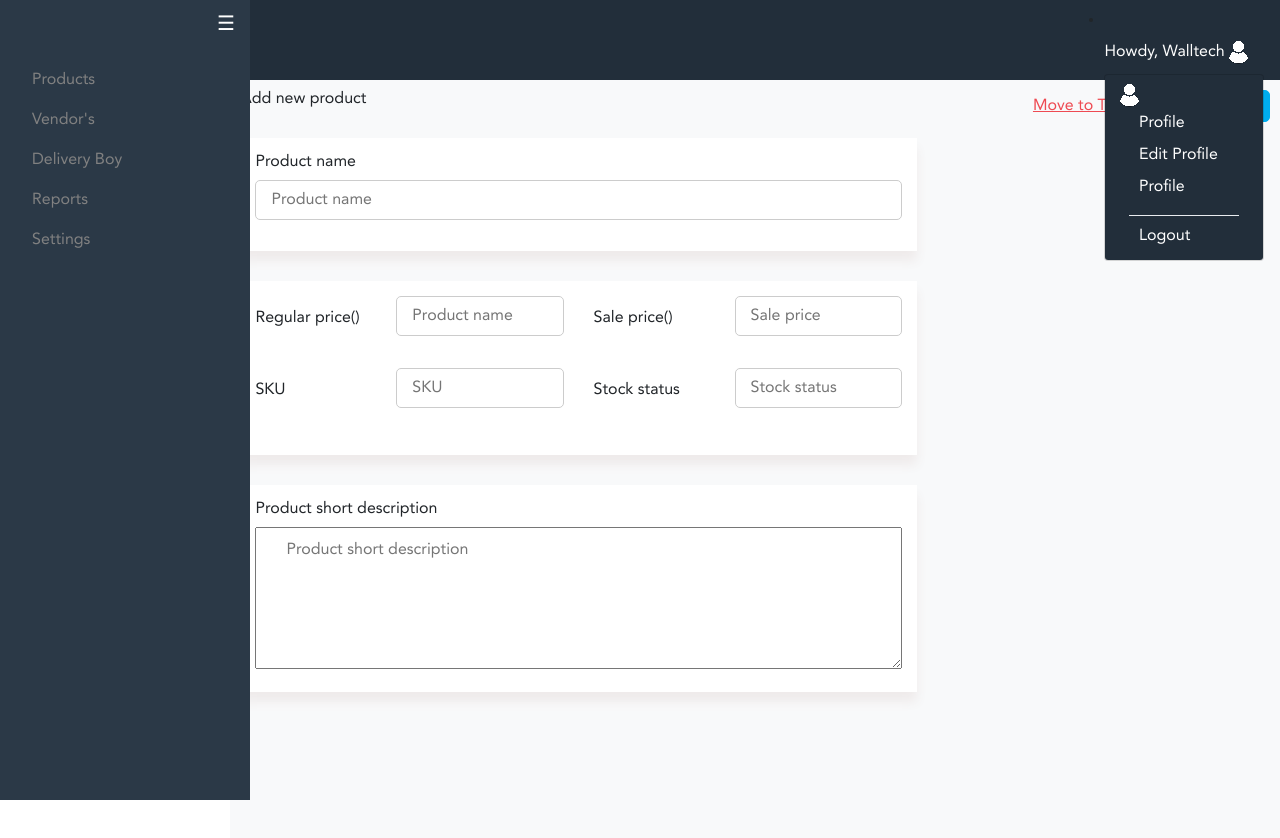
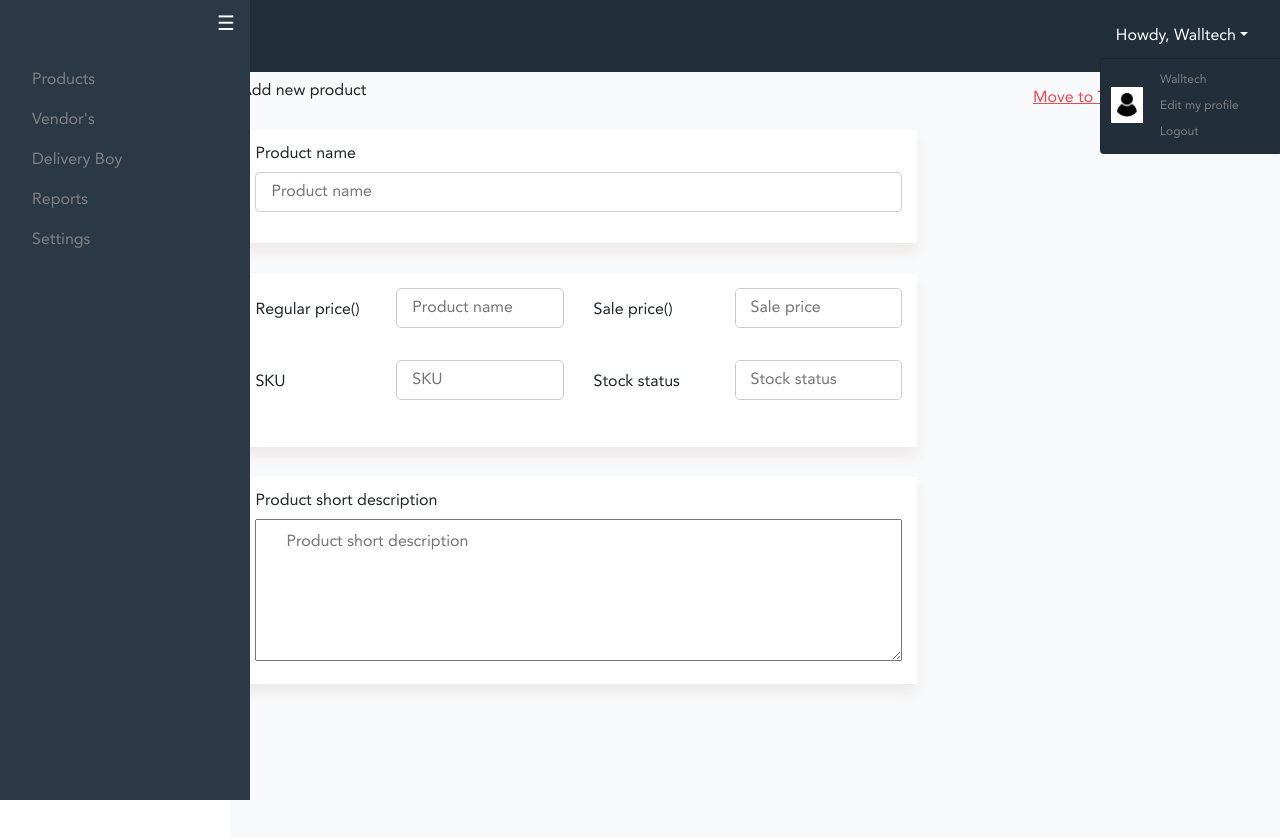
Before and after one commit to adithyaadii/geniee-app, an Angular app: page /product-upload in a window 1280 px wide. Both pictures are taken after a click on the button "Howdy, Walltech". Shown: the top 838 px of the page. Built offline with nearby package versions, Linux system fonts and the light colour scheme.

Commit message:
new changes

```diff
--- a/src/app/product-upload/product-upload.component.html
+++ b/src/app/product-upload/product-upload.component.html
@@ -1,31 +1,28 @@
-<nav class="navbar product-navbar">
+<nav class="navbar product-navbar" id="main">
     <button class="toggle-button text-left" id="openBtn" (click)="openNav()" href="javascript:void(0)">☰</button>
-    <li class="nav-item dropdown hidden-md-down">
-        <a class="nav-link" href="#" role="button" data-toggle="dropdown" aria-haspopup="true" aria-expanded="false">
-            <div class="text-right user-profile">Howdy, Walltech
-                <span><img id="openProfile" src="assets/images/n.png"></span>
+    <div class="nav-item dropdown">
+    <a class="text-right user-profile nav-link dropdown-toggle" href="#" id="navbarDropdown" role="button" data-toggle="dropdown" aria-haspopup="true" aria-expanded="false">Howdy, Walltech</a>
+    <div class="dropdown-menu" aria-labelledby="navbarDropdown">
+        <div class="row">
+            <div class="col-2">
+                <img src="assets/images/user.png">
             </div>
-        </a>
-        <div class="dropdown-menu dropdown-menu-right" aria-labelledby="navbarDropdownMenuLink">
-           <div class="col-12">
-               <div class="row">
-                   <div class="col-6">
-                        <span><img id="openProfile" src="assets/images/n.png"></span>
-                   </div>
-               </div>
-           </div>
-            <a href="#" class="dropdown-item">  <span style=margin-left:10px>
-                    Profile</span></a>
-             <a href="#" class="dropdown-item">  <span style=margin-left:10px>
-                            Edit Profile</span></a>
-             <a href="#" class="dropdown-item"> <span style=margin-left:10px>
-                                    Profile</span></a>
-            <a href="#" class="dropdown-item">
-                <div class="dropdown-divider"></div>
-                <span style=margin-left:10px>Logout</span>
-            </a>
+            <div class="col-10">
+                    <a class="dropdown-item" href="#">Walltech</a>
+                    <a class="dropdown-item" href="#">Edit my profile</a>
+                    <a class="dropdown-item" href="#">Logout</a>
+            </div>
         </div>
-    </li>
+        <!-- <ul>
+            <li><img src="assets/images/user.png"></li>
+            <li>
+                <a class="dropdown-item" href="#">Walltech</a>
+                <a class="dropdown-item" href="#">Edit my profile</a>
+                <a class="dropdown-item" href="#">Logout</a>
+            </li>
+        </ul> -->
+    </div>
+</div>
 </nav>
 
 <div id="mySidebar" class="sidebar">
--- a/src/app/product-upload/product-upload.component.scss
+++ b/src/app/product-upload/product-upload.component.scss
@@ -1,5 +1,6 @@
 .product-navbar{
     background: #222e3a;
+    color: #fff;
     .toggle-button{
         background: none;
         border: 0;
@@ -10,6 +11,26 @@
         color: #fff;
         font-size: 16px;
         margin-bottom: 0;
+    }
+    .dropdown-menu{
+      background: #222e3a;
+      width: 183px;
+      img{
+        position: absolute;
+        top: 20px;
+        background: #fff;
+        border: 1px solid #fff;
+        left: 25px;
+        width: 32px;
+        padding: 5px;
+      }
+      .dropdown-item{
+        font-size: 12px;
+        color: #818181;
+        &:hover{
+          background: none;
+        }
+      }
     }
 }
 
@@ -64,16 +85,7 @@
     transition: margin-left .5s;
     padding: 16px;
   }
-  .dropdown-menu{
-    background-color: #222e3a;
-    color: #fff
-  }
-.dropdown-header{
-  color: #fff
-}
-.dropdown-item{
-  color: #fff
-}
+
   .page-content{
     margin-left: 18%;
     padding: 10px;
```
